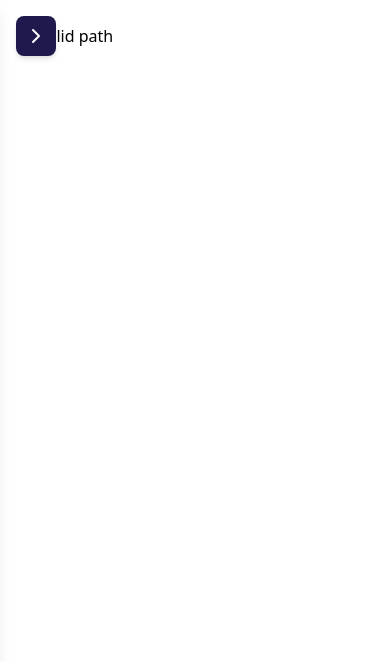
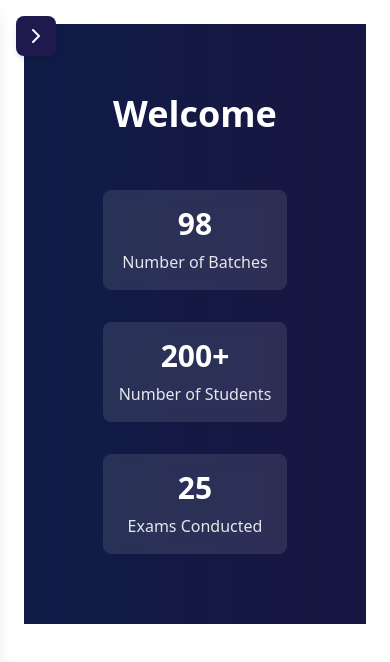
Before and after one commit to InsansaTechnoledge/Test-Series, a React (Vite) app in the folder TestSeries/: page /institute/institute-landing in a window 390 px wide. Shown: the top 662 px of the page. Built offline with nearby package versions, Linux system fonts and the light colour scheme; no server answers.

Commit message:
institute landing page

```diff
--- a/TestSeries/components/PageLinks/PageLinks.jsx
+++ b/TestSeries/components/PageLinks/PageLinks.jsx
@@ -18,6 +18,7 @@ import CreateUser from '../../features/afterAuth/components/InstituteSide/Create
 import CreateBatch from '../../features/afterAuth/components/InstituteSide/CreateBatch';
 import CreateStudent from '../../features/afterAuth/components/InstituteSide/AddStudent';
 import FeatureBasedRoleGroups from '../../features/afterAuth/components/InstituteSide/RoleGroup';
+import InstituteLandingPage from '../../features/afterAuth/components/InstituteSide/components/InstituteLandingPage';
 
 const PageLinks = () => {
   const { user, setUser } = useUser();
@@ -64,10 +65,10 @@ const PageLinks = () => {
             <Route path='create-batch' element={<CreateBatch />} />
             <Route path='add-student' element={<CreateStudent />} />
             <Route path='create-role-group' element={<FeatureBasedRoleGroups />} />
-
+            <Route path='add-student' element={<CreateStudent />} />
+            <Route path='institute-landing' element={<InstituteLandingPage />} />
             <Route path='*' element={<div>Invalid path</div>} />
           </Route>
-          <Route path='student-landing' element={<StudentLanding />} />
         </Route>
 
       </Routes>
--- /dev/null
+++ b/TestSeries/features/afterAuth/components/InstituteSide/components/InstituteLandingPage.jsx
@@ -0,0 +1,87 @@
+import React from 'react'
+import bg from '../../../../../assests/Landing/Hero/herobg2.png'
+import { useUser } from '../../../../../contexts/currentUserContext'
+import { MapPin, Mail, Phone, Globe } from 'lucide-react'
+
+const InstituteLandingPage = () => {
+  const { user } = useUser();
+  console.log(user);
+
+  const orgInfo = user?.user || {};
+  const address = orgInfo.address || {};
+
+  return (
+    <div className="h-[600px] flex flex-col">
+      <div className="relative flex items-center justify-center h-full bg-gradient-to-r from-blue-900 to-indigo-900 overflow-hidden">
+        <div className="absolute inset-0 z-0">
+          {/* <img src={bg} alt="Background" className="w-full h-full object-cover" /> */}
+          <div className="absolute inset-0 bg-black opacity-50"></div>
+        </div>
+
+        {/* Content Container */}
+        <div className="relative z-10 text-center px-6 md:px-12 max-w-5xl mx-auto">
+          {/* Organization Logo */}
+          {orgInfo.logoUrl && (
+            <div className="flex justify-center mb-6">
+              <img
+                src={orgInfo.logoUrl}
+                alt={`${orgInfo.name} Logo`}
+                className="w-20 h-20 rounded-full border-4 border-white shadow-lg"
+              />
+            </div>
+          )}
+
+          <h1 className="text-4xl md:text-6xl font-bold text-white mb-4">
+            {orgInfo.name || 'Welcome'}
+          </h1>
+
+          {/* Contact Information */}
+          <div className="flex flex-wrap justify-center gap-4 mb-8 text-gray-200">
+            {address.city && address.state && (
+              <div className="flex items-center">
+                <MapPin className="w-5 h-5 mr-2" />
+                <span>{address.city}, {address.state}</span>
+              </div>
+            )}
+            {orgInfo.email && (
+              <div className="flex items-center">
+                <Mail className="w-5 h-5 mr-2" />
+                <span>{orgInfo.email}</span>
+              </div>
+            )}
+            {orgInfo.phone && (
+              <div className="flex items-center">
+                <Phone className="w-5 h-5 mr-2" />
+                <span>{orgInfo.phone}</span>
+              </div>
+            )}
+            {orgInfo.website && (
+              <div className="flex items-center">
+                <Globe className="w-5 h-5 mr-2" />
+                <span>{orgInfo.website}</span>
+              </div>
+            )}
+          </div>
+
+          {/* Stats/Highlights Section */}
+          <div className="mt-10 grid grid-cols-1 md:grid-cols-3 gap-8">
+            <div className="flex flex-col items-center p-4 bg-white/10 backdrop-blur-sm rounded-lg">
+              <span className="text-3xl md:text-4xl font-bold text-white">98</span>
+              <span className="text-gray-200 mt-2">Number of Batches</span>
+            </div>
+            <div className="flex flex-col items-center p-4 bg-white/10 backdrop-blur-sm rounded-lg">
+              <span className="text-3xl md:text-4xl font-bold text-white">200+</span>
+              <span className="text-gray-200 mt-2">Number of Students</span>
+            </div>
+            <div className="flex flex-col items-center p-4 bg-white/10 backdrop-blur-sm rounded-lg">
+              <span className="text-3xl md:text-4xl font-bold text-white">25</span>
+              <span className="text-gray-200 mt-2">Exams Conducted</span>
+            </div>
+          </div>
+        </div>
+      </div>
+    </div>
+  )
+}
+
+export default InstituteLandingPage
--- a/TestSeries/features/auth/pages/login/LoginForm.jsx
+++ b/TestSeries/features/auth/pages/login/LoginForm.jsx
@@ -1,9 +1,9 @@
 import { KeyRound, LogIn, Mail } from 'lucide-react';
-import React, { useState } from 'react';
+import React, { useState  } from 'react';
 import { useSearchParams } from 'react-router-dom';
 import { orgLogin,studentLogin } from '../../../../utils/services/authService';
 import { useUser } from '../../../../contexts/currentUserContext';
-
+import { useNavigate } from 'react-router-dom';
 
 const LoginForm = () => {
   const {user,setUser} = useUser();
@@ -16,6 +16,7 @@ const LoginForm = () => {
   });
 
   const [errors, setErrors] = useState({});
+  const navigate = useNavigate()
 
   const validateField = (name, value) => {
     switch (name) {
@@ -79,12 +80,16 @@ const LoginForm = () => {
         console.log(response);
         if(response.status===200)
         {
+
           console.log("institute logged in successfully!!")
           setFormData({
             email:'',
             password:''
           });
          setUser(response.data);
+
+         navigate('/institute/institute-landing');
+
         }
 
       }catch(err){
@@ -106,11 +111,14 @@ const LoginForm = () => {
         email:'',
         password:''
       });
+
+
       console.log("student logged in successfully!!")
       setErrors({});
-      }
+    }
 
-      setUser(response.data);
+    setUser(response.data);
+    navigate('/student-landing');
     }catch(err){
       console.log(err);
         setErrors(err.response.data.errors || "Something went wrong");
--- a/TestSeries/layouts/OrganizationLayout.jsx
+++ b/TestSeries/layouts/OrganizationLayout.jsx
@@ -159,7 +159,9 @@ export default function OrganizationLayout() {
                 ml-3 overflow-hidden transition-all duration-200
                 ${showLabels ? 'w-40' : 'w-0'}
               `}>
-                <span className="whitespace-nowrap">About Organization</span>
+              <button onClick={() => navigate('/institute/institute-landing')} className="whitespace-nowrap">
+                About Organization
+              </button>
               </div>
             </button>
 
```
